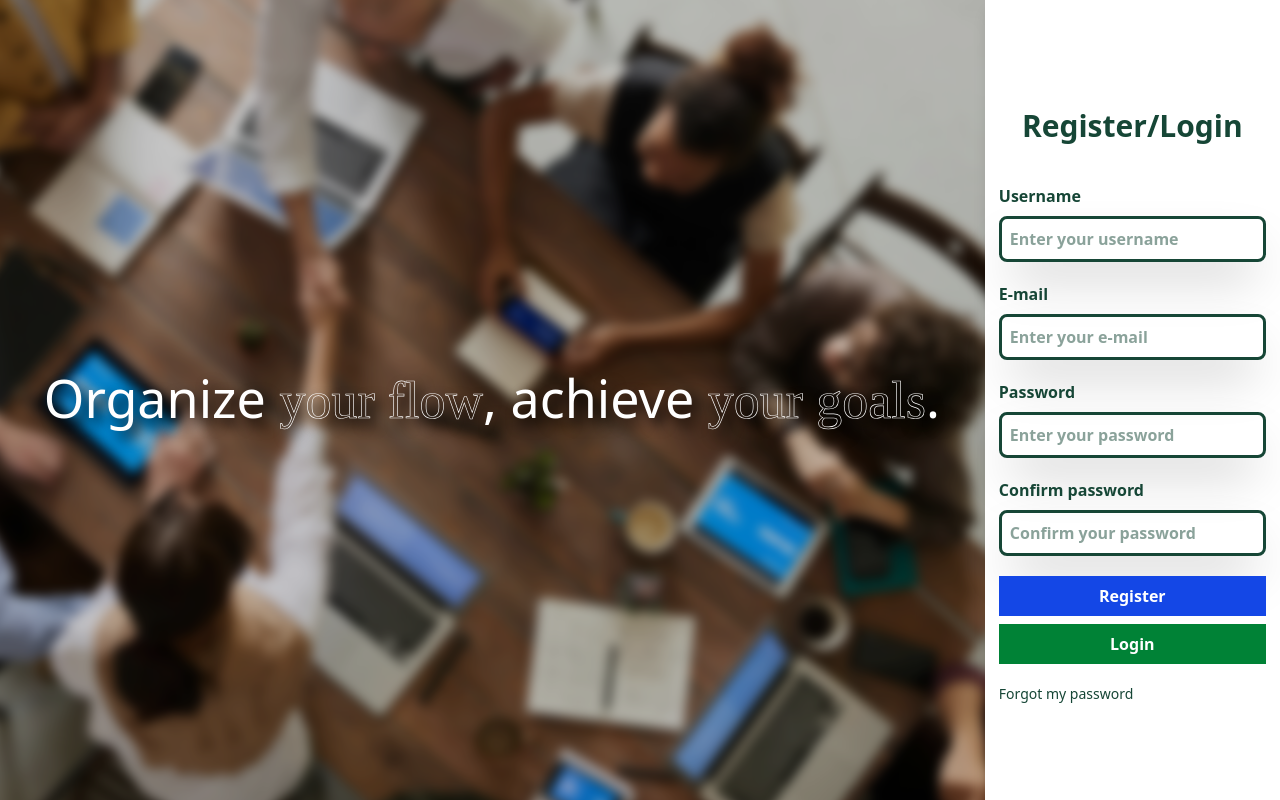
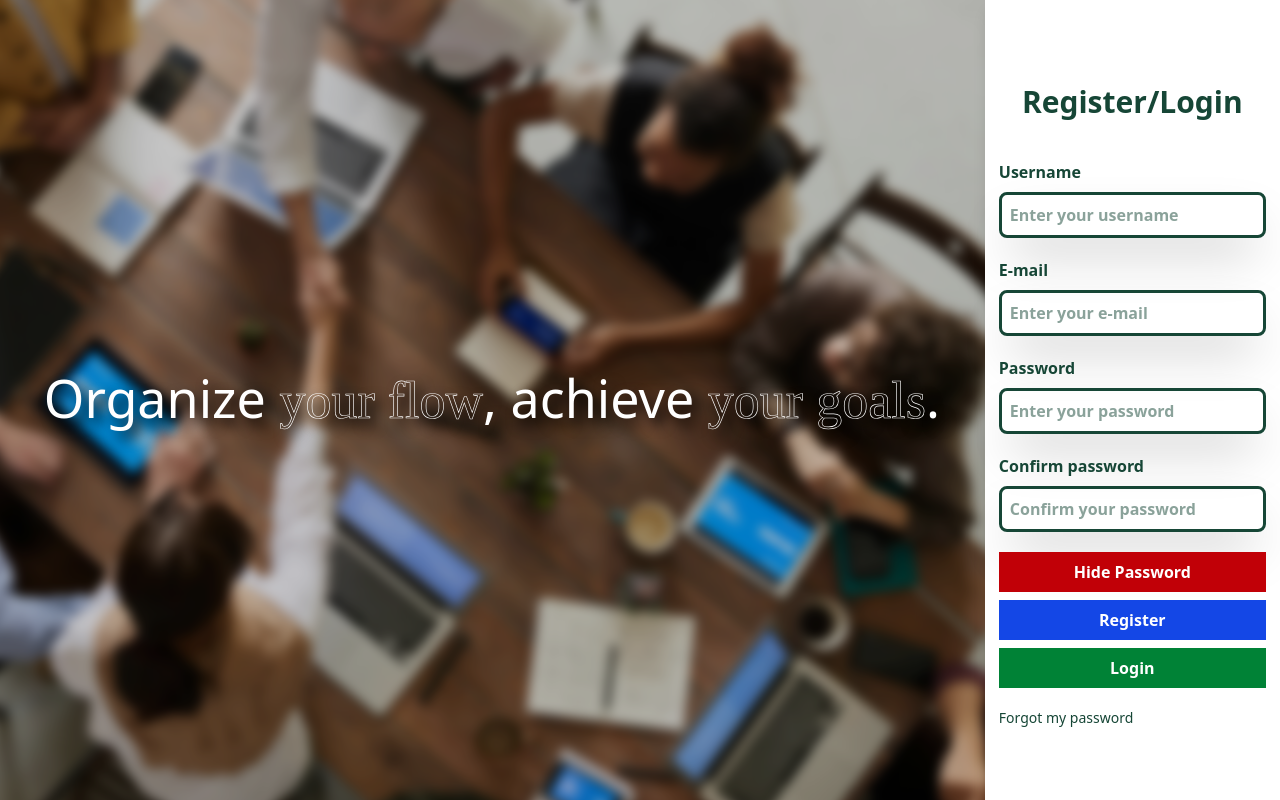
Before and after one commit to andreisilva1/Momentum, a React (Vite) app in the folder frontend/: page / in a window 1280 px wide. Built offline with nearby package versions, Linux system fonts and the light colour scheme; a web font is replaced by a local one.

Commit message:
Frontend: React Hook Form for required fields. Hide/Show Password added. Next: login and signup functions

```diff
--- a/frontend/src/components/User.tsx
+++ b/frontend/src/components/User.tsx
@@ -1,6 +1,7 @@
 import { useForm } from "react-hook-form";
 import "./App.css";
 import backgroundImage from "../assets/pexels-fauxels-3183197.jpg";
+import { useState } from "react";
 
 type FormData = {
   username: string;
@@ -15,7 +16,9 @@ const User = () => {
     setError,
     formState: { errors },
   } = useForm<FormData>();
-
+  const login = async (data: FormData) => {};
+  const signup = async (data: FormData) => {};
+  const [showPassword, setShowPassword] = useState(false);
   return (
     <div className="flex items-center justify-center h-screen bg-black overflow-hidden">
       <div className="relative w-full h-full overflow-hidden">
@@ -60,6 +63,7 @@ const User = () => {
             <h1 className="mb-10 mt-3 mx-auto text-3xl">Register/Login</h1>
             <label htmlFor="username">Username</label>
             <input
+              {...register("username", { required: "Username required" })}
               type="text"
               name="username"
               placeholder="Enter your username"
@@ -67,6 +71,7 @@ const User = () => {
             />
             <label htmlFor="e-mail">E-mail</label>
             <input
+              {...register("email", { required: "E-mail required" })}
               type="text"
               name="e-mail"
               placeholder="Enter your e-mail"
@@ -74,22 +79,39 @@ const User = () => {
             />
             <label htmlFor="password">Password</label>
             <input
-              type="text"
+              {...register("password", { required: "Password required" })}
+              type={showPassword ? "text" : "password"}
               name="Password"
               placeholder="Enter your password"
               className="p-2 rounded-lg shadow-2xl border-3 mt-2 mb-5"
             />
             <label htmlFor="confirmPassword">Confirm password</label>
             <input
-              type="text"
+              {...register("confirmPassword", {
+                required: "Confirm Password required",
+              })}
+              type={showPassword ? "text" : "password"}
               name="confirmPassword"
               placeholder="Confirm your password"
               className="p-2 rounded-lg shadow-2xl border-3 mt-2 mb-5"
             />
-            <button className="pt-2 pb-2 pl-4 pr-4 bg-blue-700 text-white mb-2 hover:bg-blue-950 cursor-pointer">
+            <button
+              type="button"
+              className="pt-2 pb-2 pl-4 pr-4 bg-red-700 text-white mb-2 hover:bg-red-950 cursor-pointer"
+              onClick={() => setShowPassword(!showPassword)}
+            >
+              {showPassword ? "Show Password" : "Hide Password"}
+            </button>
+            <button
+              onClick={handleSubmit(signup)}
+              className="pt-2 pb-2 pl-4 pr-4 bg-blue-700 text-white mb-2 hover:bg-blue-950 cursor-pointer"
+            >
               Register
             </button>
-            <button className="pt-2 pb-2 pl-4 pr-4 bg-green-700 text-white mb-5 hover:bg-green-950 cursor-pointer">
+            <button
+              onClick={handleSubmit(login)}
+              className="pt-2 pb-2 pl-4 pr-4 bg-green-700 text-white mb-5 hover:bg-green-950 cursor-pointer"
+            >
               Login
             </button>
             <a
```
